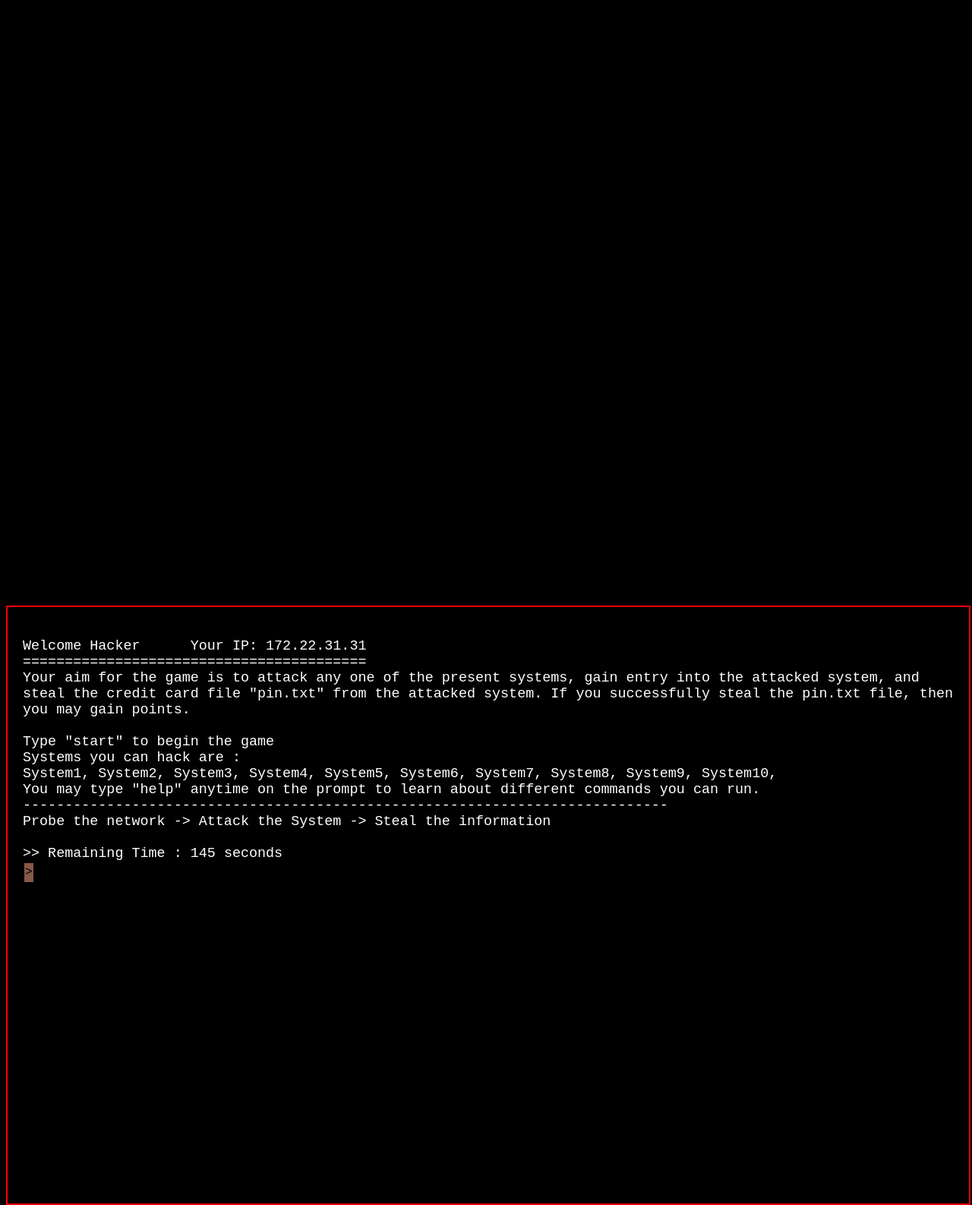
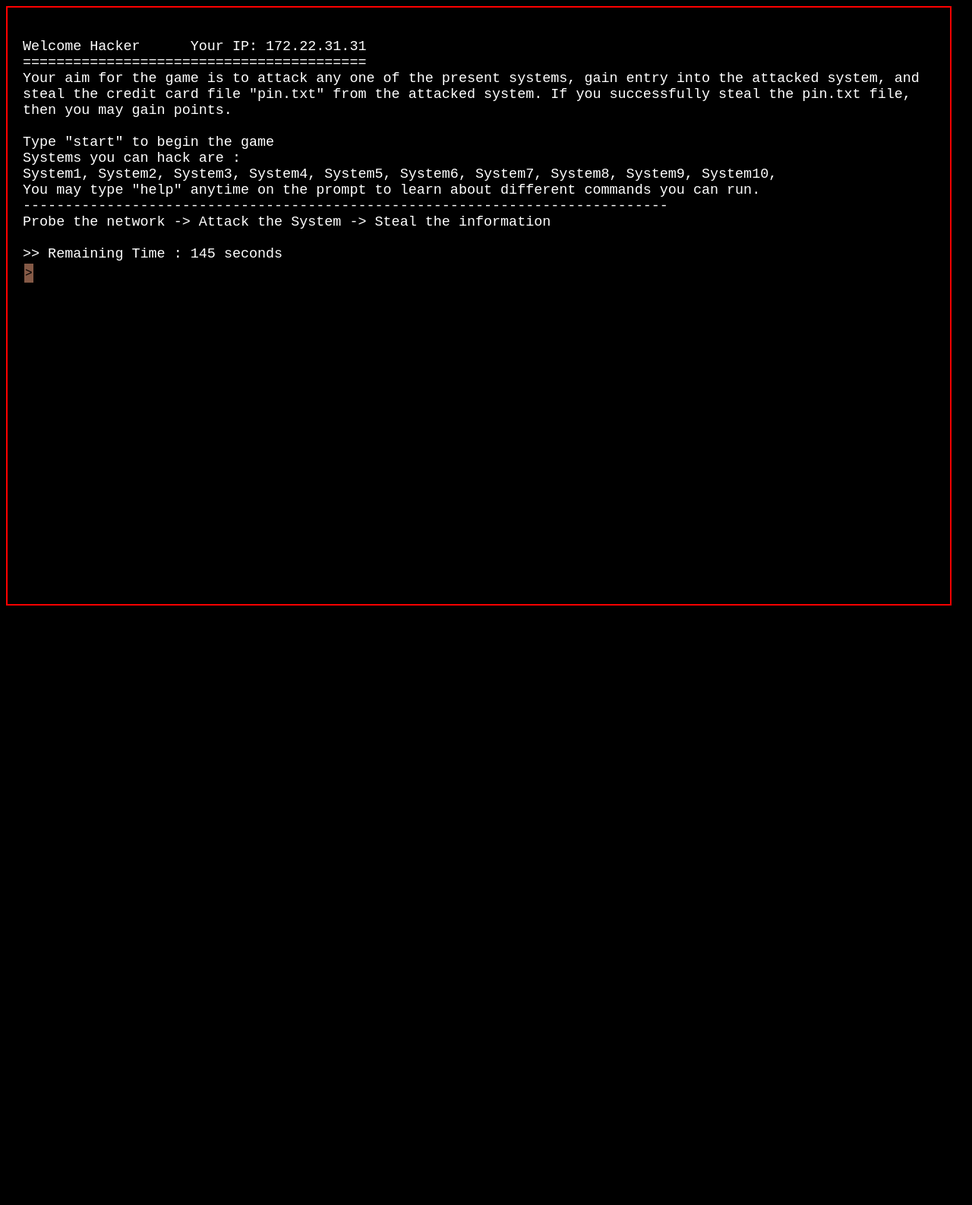
Before and after one commit to Aryan-Garg/HackIT_LAP, a CodeIgniter app: page /sample_rdsh/index.php/main/insert_quiz in a window 1280 px wide. Shown: the whole page at 76% size. After the commit the page ends 797 px from the top, so only its background shows below. Run offline with CodeIgniter, Linux system fonts and the light colour scheme; data that the repository does not hold is empty.

Commit message:
chaning css of chat

```diff
--- a/hacker/server.min.wi.js
+++ b/hacker/server.min.wi.js
@@ -359,7 +359,7 @@ $(document).ready(function () {
         //window.open("http://localhost/sample_rdsh/login.php");
         //window.open("http://localhost/sample_rdsh/login.php", "myWindow", 'width=400,height=400');
         if(tokens[1]=="-c"){
-        document.getElementById("wterm-parent").style.width="97%";
+        document.getElementById("wterm-parent").style.width="95%";
         document.getElementById("float-right").style.visibility="hidden";
         document.getElementById("float-right").style.width="0%";
         str="Chat window has been closed";
--- a/hacker/wterm.css
+++ b/hacker/wterm.css
@@ -38,7 +38,7 @@ a:hover { color: #fff; }
 }
 
 .wterm-parent{
-	width:97%;
+	width:95%;
 	height:95%;
 }
 
```
